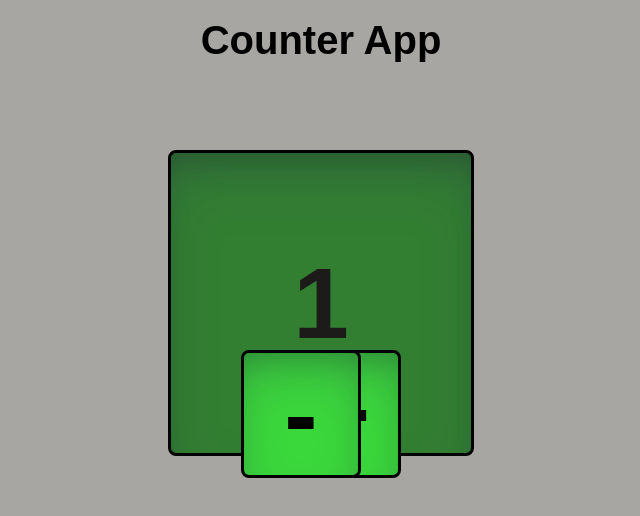
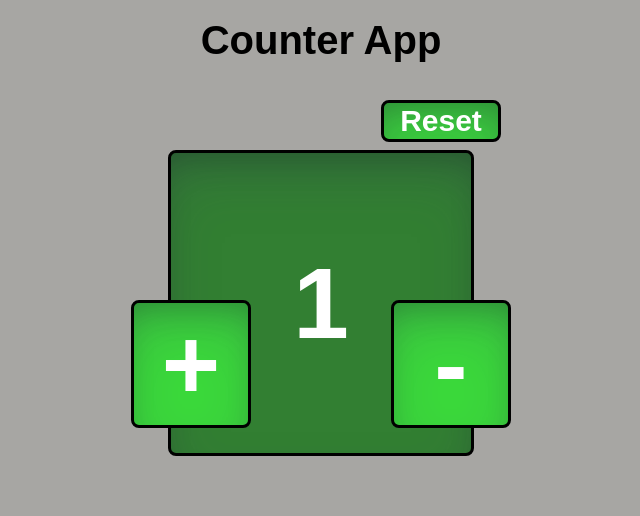
Before and after one commit to aditidubey003/Counter_App, a plain HTML site: page Counter App/index.html in a window 1280 px wide. Shown: the whole page, without its empty margins (319-959 px from the left). Drawn offline with Linux system fonts and the light colour scheme.

Commit message:
completed the UI

```diff
--- a/Counter App/index.html
+++ b/Counter App/index.html
@@ -12,6 +12,7 @@
     <main>
         <div class="container">
             <div class="box">1</div>
+            <button class="reset">Reset</button>
             <button class="inc">+</button>
             <button class="dec">-</button>
         </div>
--- a/Counter App/style.css
+++ b/Counter App/style.css
@@ -80,6 +80,7 @@ body{
 	font-weight: bold;
 	text-align: center;
 	background-color: rgb(50, 127, 50);
+	color: #fff;
 	margin: 50px auto;
 	box-shadow: rgba(50, 50, 93, 0.25) 0px 30px 60px -12px inset, rgba(0, 0, 0, 0.3) 0px 18px 36px -18px inset;
 }
@@ -88,30 +89,47 @@ body{
 	line-height: 120px;
 	border-radius: 8px;
     position: absolute;
-	left: 600px;
-	top: 350px;
+	left: 450px;
+	top: 300px;
 	border: 3px solid black;
 	font-size: 100px;
 	font-weight: bold;
 	text-align: center;
 	background-color: rgb(59, 217, 59);
+	color: #fff;
 	box-shadow: rgba(50, 50, 93, 0.25) 0px 30px 60px -12px inset, rgba(0, 0, 0, 0.3) 0px 18px 36px -18px inset;
 }
 .dec{
 	width: 120px;
 	line-height: 120px;
 	position: absolute;
-	right: 600px;
-	top: 350px;
+	right: 450px;
+	top: 300px;
 	border-radius: 8px;
 	border: 3px solid black;
 	font-size: 100px;
 	font-weight: bold;
 	text-align: center;
 	background-color: rgb(59, 217, 59);
+	color: #fff;
 	box-shadow: rgba(50, 50, 93, 0.25) 0px 30px 60px -12px inset, rgba(0, 0, 0, 0.3) 0px 18px 36px -18px inset;
 }
 
+.reset{
+	width: 120px;
+
+	position: absolute;
+	left: 700px;
+	top: 100px;
+	border-radius: 8px;
+	border: 3px solid black;
+	font-size: 30px;
+	font-weight: bold;
+	text-align: center;
+	background-color: rgb(59, 217, 59);
+	color: #fff;
+	box-shadow: rgba(50, 50, 93, 0.25) 0px 30px 60px -12px inset, rgba(0, 0, 0, 0.3) 0px 18px 36px -18px inset;
+}
 button:hover{
 	background-color: rgb(46, 160, 46);
 }
```
Also changed, not shown: Counter App/script.js (+7 -0 lines).
